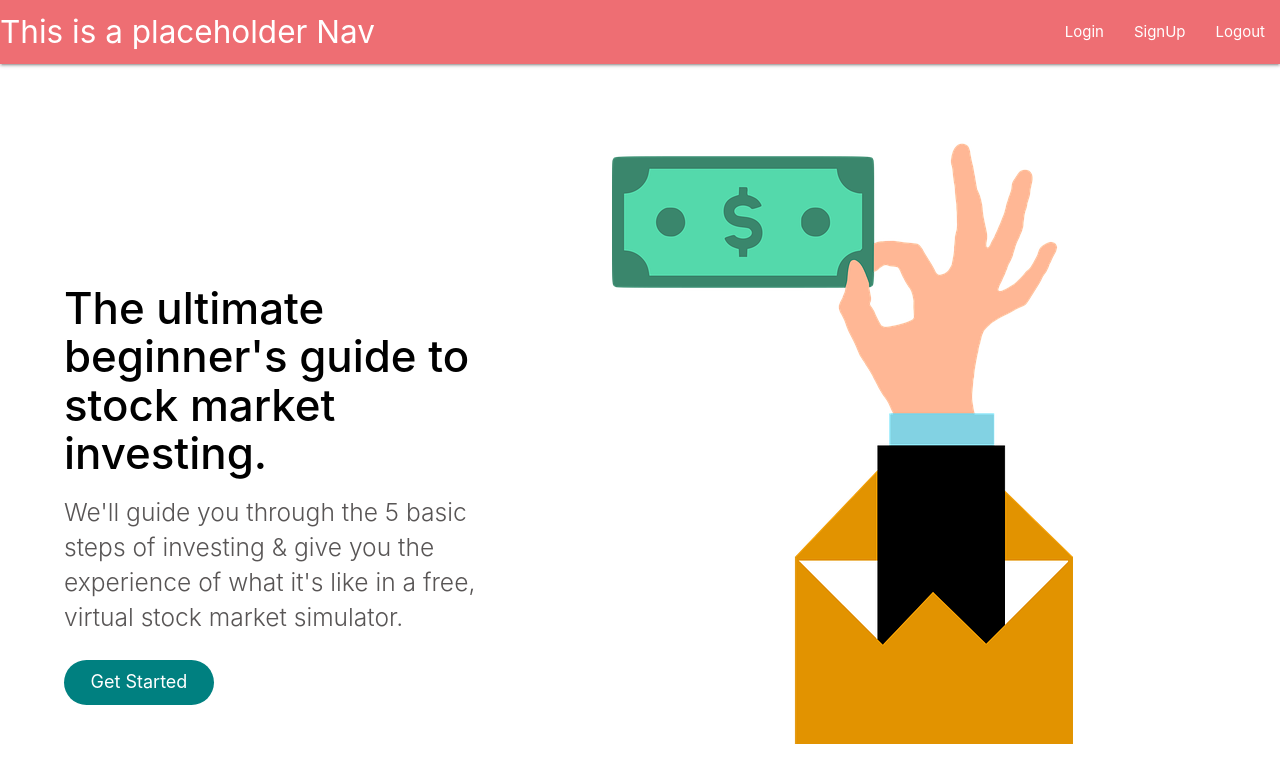
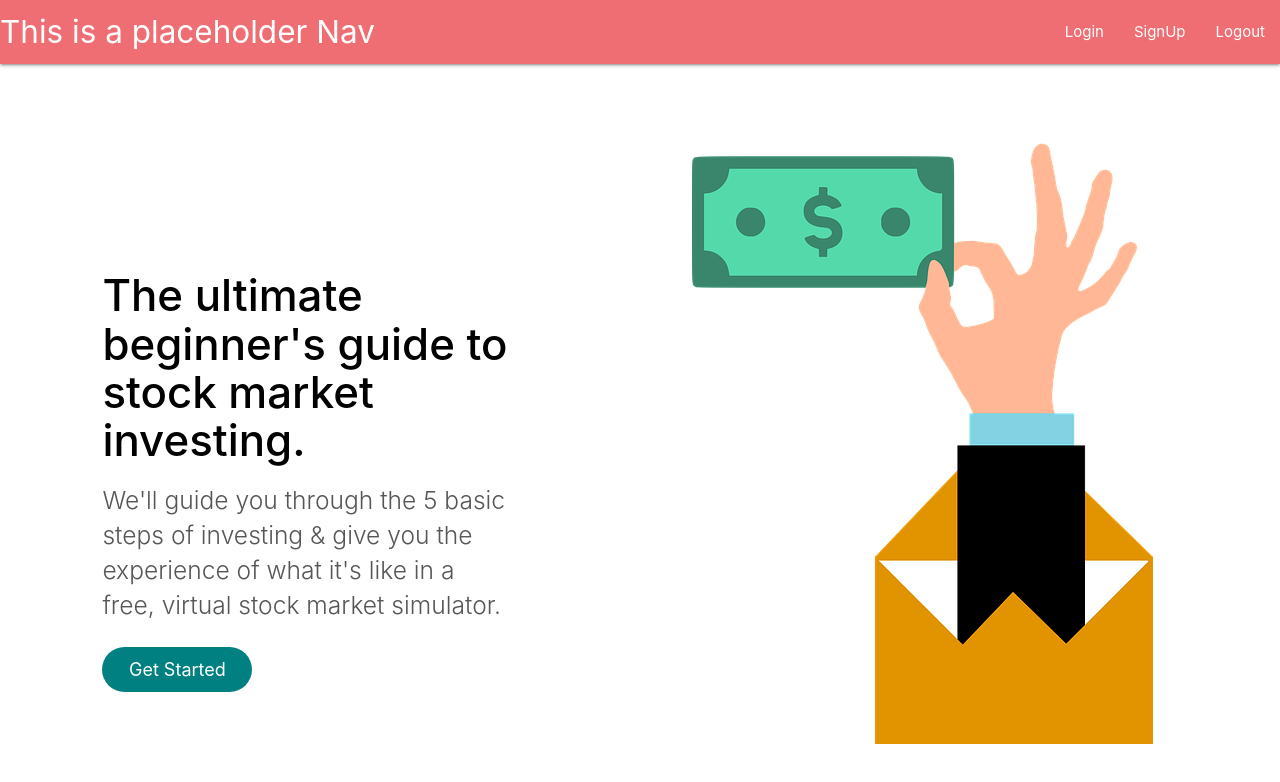
Before and after one commit to asmaa-aboasha/MoneyVestor, a React (Create React App) app in the folder client/: page / in a window 1280 px wide. Shown: the top 782 px of the page. Built offline with nearby package versions, Linux system fonts and the light colour scheme; no server answers.

Commit message:
Changed headline and visual content margins

```diff
--- a/client/src/components/Headline/Headline.css
+++ b/client/src/components/Headline/Headline.css
@@ -1,9 +1,9 @@
 .headline-container {
     width: 40%;
-    padding-left: 5%;
+    padding-left: 8%;
     display: inline-block;
     vertical-align: top;
-    margin-top: 15%;
+    margin-top: 14%;
 }
 
 #headline {
--- a/client/src/components/VisualContent/VisualContent.css
+++ b/client/src/components/VisualContent/VisualContent.css
@@ -1,6 +1,6 @@
 .visual-content {
     display: inline;
-    margin-left: 100px;
+    margin-left: 180px;
 }
 
 .visual-content img {
```
